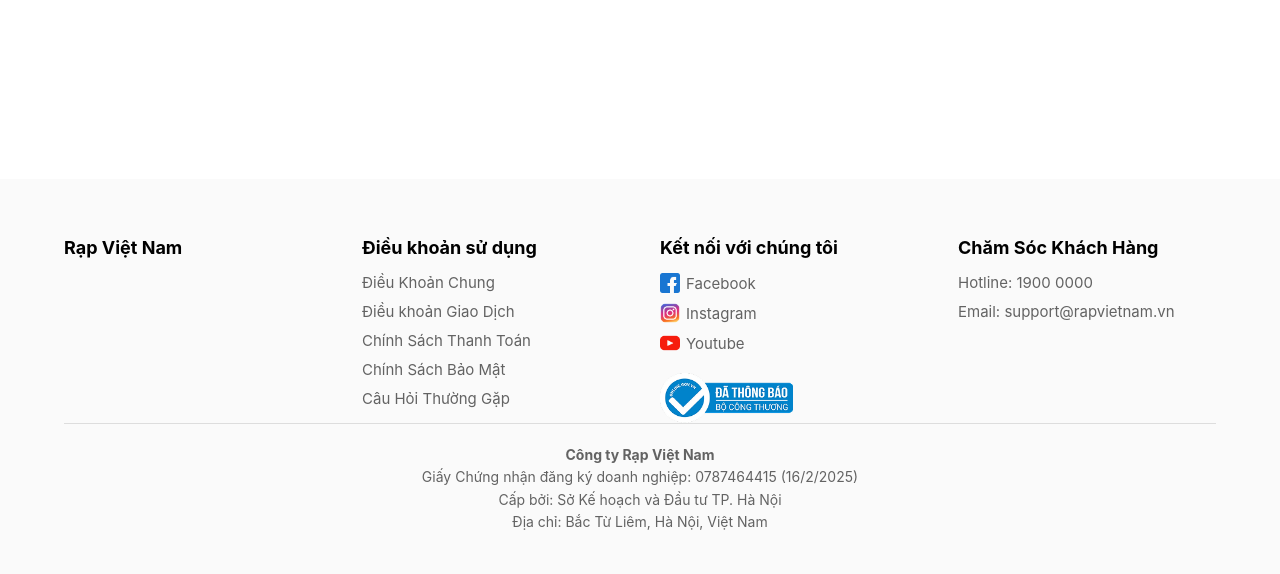
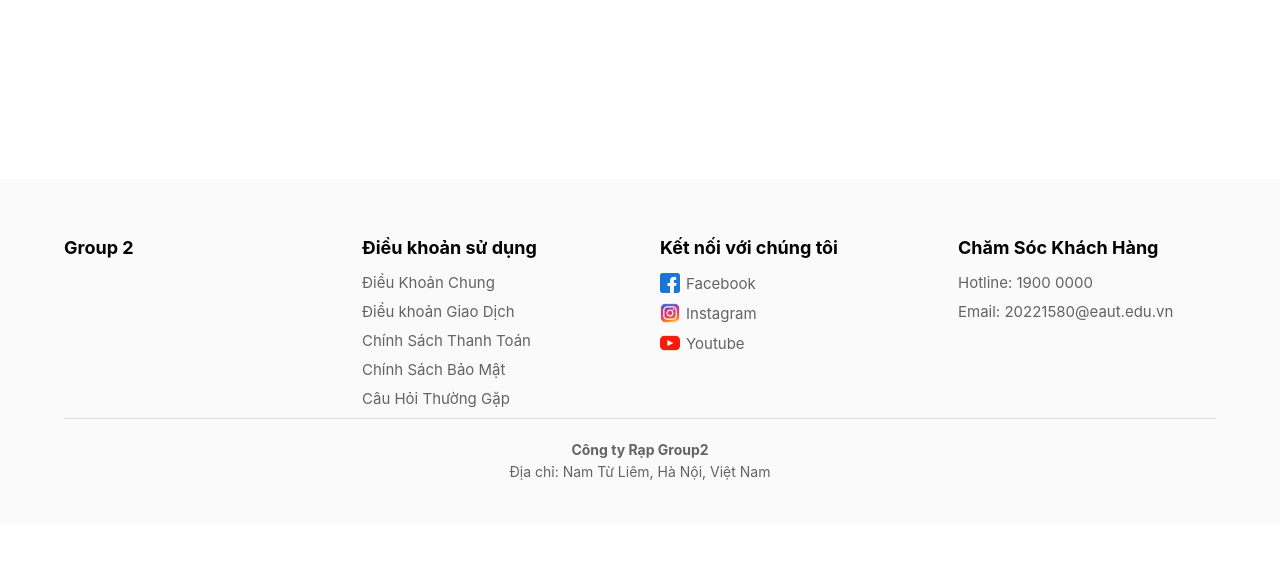
Before and after one commit to pixelgame239/Online-Movie-Ticket-Booking-Website, a Django app: page /movies/cinemas/ in a window 1280 px wide. Shown: the part 383-957 px from the top of the page. After the commit the page ends 863 px from the top, so only its background shows below. Run offline with Django 5.2, Linux system fonts and the light colour scheme; data that the repository does not hold is empty; parts of the project's set-up code (start-up, migrations or seed data) failed here and were passed over.

Commit message:
fix footer

```diff
--- a/moviebackend/templates/base.html
+++ b/moviebackend/templates/base.html
@@ -4,8 +4,8 @@
 <head>
   <meta charset="UTF-8">
   <meta name="viewport" content="width=device-width, initial-scale=1.0">
-  <meta name="description" content="Rạp Việt Nam - Đặt vé xem phim trực tuyến, thông tin phim mới nhất, rạp chiếu và ưu đãi hấp dẫn.">
-  <title>{% block title %}Rạp Việt Nam{% endblock %}</title>
+  <meta name="description" content="Group 2 - Đặt vé xem phim trực tuyến, thông tin phim mới nhất, rạp chiếu và ưu đãi hấp dẫn.">
+  <title>{% block title %}Group 2{% endblock %}</title>
   <link rel="stylesheet" href="{% static 'css/base.css' %}">
   {% block extra_css %}{% endblock %}
 </head>
@@ -58,7 +58,7 @@
     <footer>
       <div class="footer-columns">
         <div>
-          <h3>Rạp Việt Nam</h3>
+          <h3>Group 2</h3>
         </div>
         <div>
           <h3>Điều khoản sử dụng</h3>
@@ -85,33 +85,20 @@
               <img src="{% static 'images/youtube.png' %}" alt="Youtube" />
               Youtube
             </a>
-            <a
-              href="https://www.moit.gov.vn/"
-              target="_blank"
-              rel="noopener"
-              class="moit-certification"
-            >
-              <img
-                src="{% static 'images/bocongthuong.png' %}"
-                alt="Đã thông báo Bộ Công Thương"
-              />
-            </a>
           </div>
         </div>
         <div>
           <h3>Chăm Sóc Khách Hàng</h3>
           <ul>
             <li>Hotline: 1900 0000</li>
-            <li>Email: support@rapvietnam.vn</li>
+            <li>Email: 20221580@eaut.edu.vn</li>
           </ul>
         </div>
       </div>
 
       <div class="company-info">
-        <strong>Công ty Rạp Việt Nam</strong><br />
-        Giấy Chứng nhận đăng ký doanh nghiệp: 0787464415 (16/2/2025)<br />
-        Cấp bởi: Sở Kế hoạch và Đầu tư TP. Hà Nội<br />
-        Địa chỉ: Bắc Từ Liêm, Hà Nội, Việt Nam<br />
+        <strong>Công ty Rạp Group2</strong><br />
+        Địa chỉ: Nam Từ Liêm, Hà Nội, Việt Nam<br />
       </div>
     </footer>
   </body>
```
